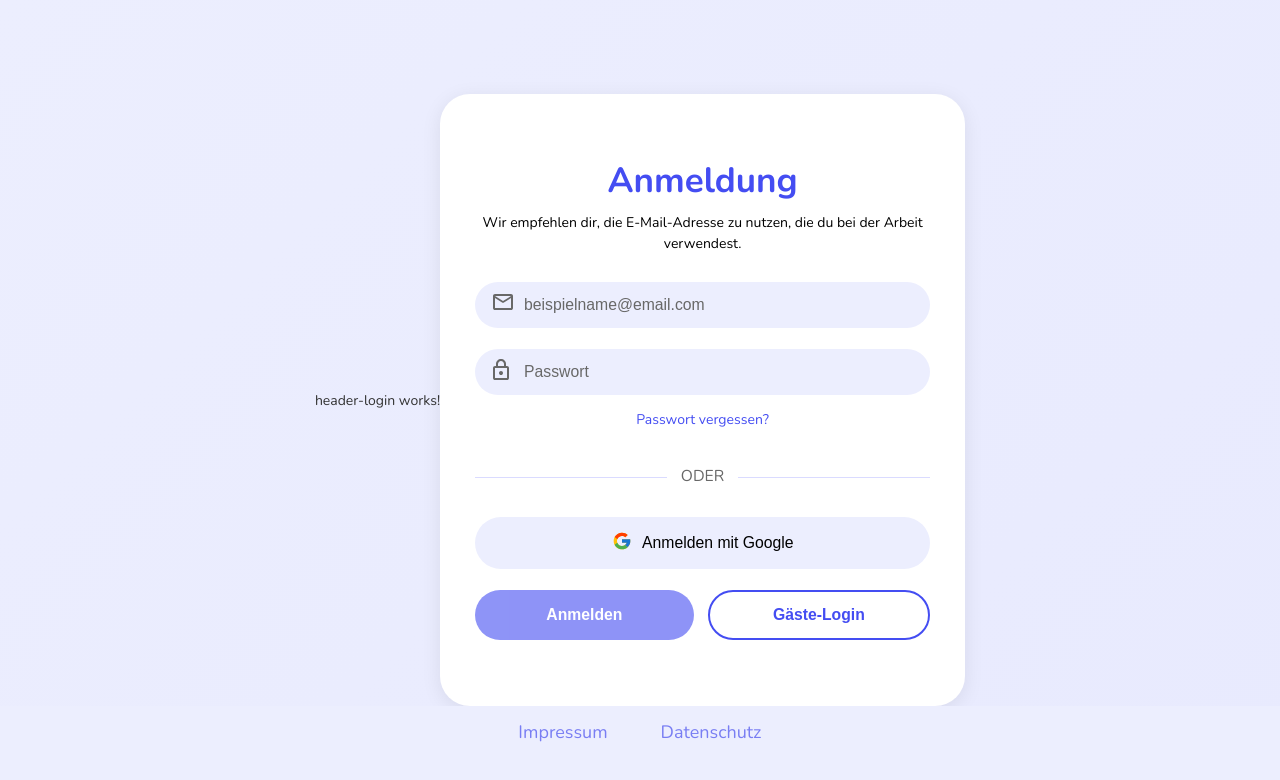
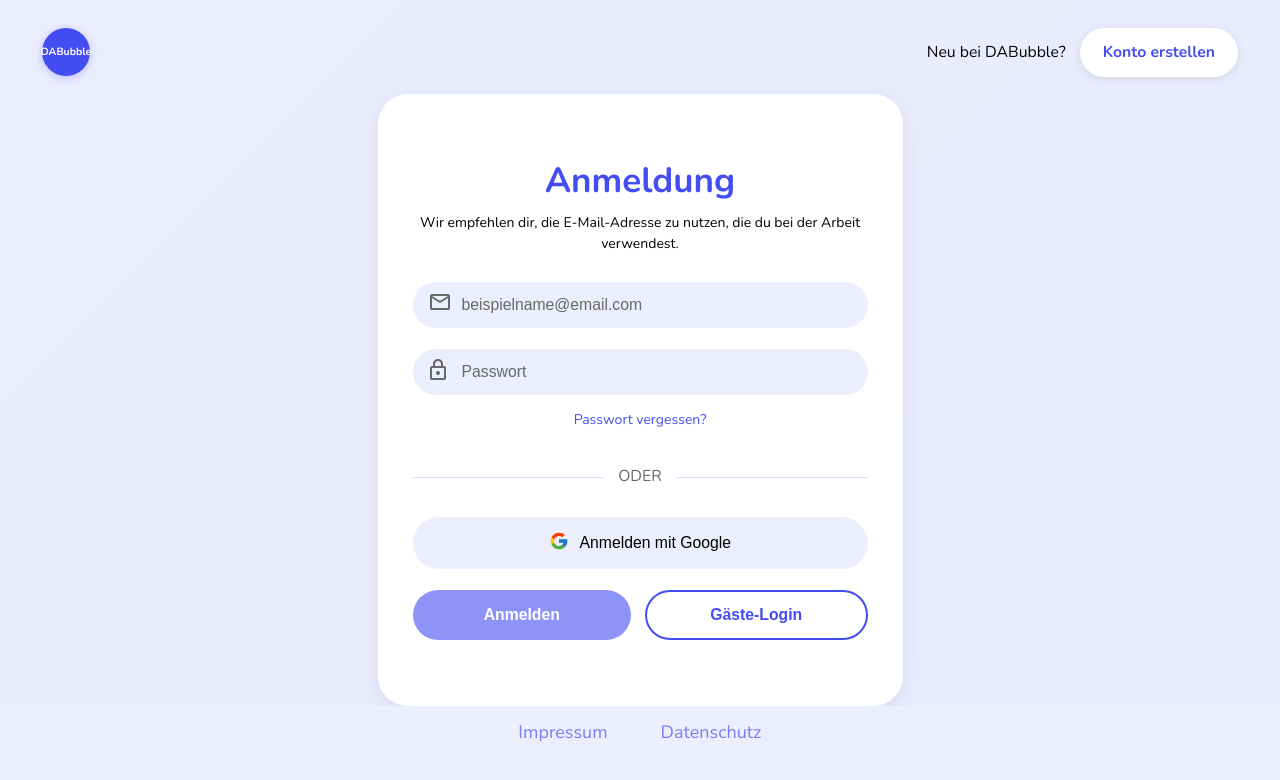
Before and after one commit to Alex-R298/DA-Bubble, an Angular app: page / in a window 1280 px wide. Shown: the top 780 px of the page. Built offline with nearby package versions, Linux system fonts and the light colour scheme; no server answers.

Commit message:
(DES): Implemented header-login with logo placeholder and signup navigation

```diff
--- a/src/app/header-login/header-login.component.css
+++ b/src/app/header-login/header-login.component.css
@@ -0,0 +1,92 @@
+.header-login {
+  position: absolute;
+  top: 0;
+  left: 0;
+  right: 0;
+  display: flex;
+  justify-content: space-between;
+  align-items: center;
+  padding: 2rem 3rem;
+  z-index: 10;
+  width: 100%;
+  box-sizing: border-box;
+}
+
+.header-left {
+  display: flex;
+  align-items: center;
+}
+
+.logo-placeholder {
+  display: flex;
+  align-items: center;
+  justify-content: center;
+  width: 48px;
+  height: 48px;
+  background-color: #444DF2;
+  border-radius: 50%;
+  box-shadow: 0 2px 8px rgba(68, 77, 242, 0.3);
+}
+
+.logo-text {
+  font-size: 0.75rem;
+  font-weight: 700;
+  color: #FFFFFF;
+  text-align: center;
+}
+
+.header-right {
+  display: flex;
+  align-items: center;
+  gap: 1rem;
+}
+
+.header-text {
+  font-size: 1.125rem;
+  font-weight: 400;
+  color: #000000;
+}
+
+.signup-link {
+  padding: 0.75rem 1.5rem;
+  background-color: #FFFFFF;
+  color: #444DF2;
+  border: 2px solid transparent;
+  border-radius: 30px;
+  font-size: 1.125rem;
+  font-weight: 700;
+  text-decoration: none;
+  cursor: pointer;
+  transition: all 0.2s ease;
+  box-shadow: 0 2px 8px rgba(0, 0, 0, 0.1);
+}
+
+.signup-link:hover {
+  background-color: #444DF2;
+  color: #FFFFFF;
+  box-shadow: 0 4px 12px rgba(68, 77, 242, 0.3);
+}
+
+@media (max-width: 768px) {
+  .header-login {
+    padding: 1.5rem 1.5rem;
+  }
+
+  .header-text {
+    display: none;
+  }
+
+  .signup-link {
+    font-size: 1rem;
+    padding: 0.625rem 1.25rem;
+  }
+
+  .logo-placeholder {
+    width: 40px;
+    height: 40px;
+  }
+
+  .logo-text {
+    font-size: 0.625rem;
+  }
+}
--- a/src/app/header-login/header-login.component.html
+++ b/src/app/header-login/header-login.component.html
@@ -1 +1,11 @@
-<p>header-login works!</p>
+<header class="header-login">
+  <div class="header-left">
+    <div class="logo-placeholder">
+      <span class="logo-text">DABubble</span>
+    </div>
+  </div>
+  <div class="header-right">
+    <span class="header-text">Neu bei DABubble?</span>
+    <a routerLink="/signup" class="signup-link">Konto erstellen</a>
+  </div>
+</header>
--- a/src/app/header-login/header-login.component.ts
+++ b/src/app/header-login/header-login.component.ts
@@ -1,9 +1,10 @@
 import { Component } from '@angular/core';
+import { RouterModule } from '@angular/router';
 
 @Component({
   selector: 'app-header-login',
   standalone: true,
-  imports: [],
+  imports: [RouterModule],
   templateUrl: './header-login.component.html',
   styleUrl: './header-login.component.css'
 })
```
